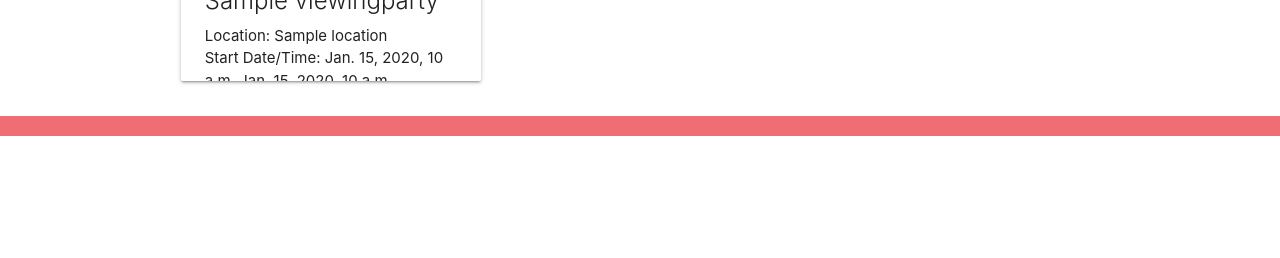
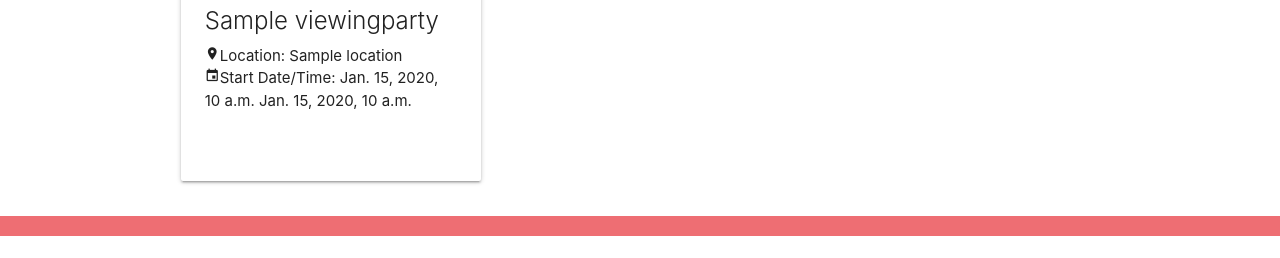
Before and after one commit to benorloff/cosmos-app, a Django app: template main_app/templates/main_app/event_detail.html in a window 1280 px wide. Shown: the part 1041-1299 px from the top of the page. Before the commit the page ends 1177 px from the top, so only its background shows below. Run offline with Django 3.2, Linux system fonts and the light colour scheme; the template is opened without the code that fills it: most values are stand-ins (such as "Sample title", 1, 10 or a date in 2020).

```diff
--- a/main_app/templates/main_app/event_detail.html
+++ b/main_app/templates/main_app/event_detail.html
@@ -26,7 +26,7 @@
       <div class="card x-large" style="width:auto">
         <div class="card-image">
           <img src="https://images.pexels.com/photos/4644812/pexels-photo-4644812.jpeg?auto=compress&cs=tinysrgb&w=1260&h=750&dpr=2" height="200px" style="background-color:black;">
-          <a class="btn-floating halfway-fab waves-effect waves-light red" href="{% url 'events_watchlist' event.id %}"><i class="material-icons">+</i></a>
+          <a class="btn-floating halfway-fab waves-effect waves-light blue" href="{% url 'events_watchlist' event.id %}"><i class="material-icons">visibility</i></a>
         </div>
         <div class="card-content">
           <div class="row">
@@ -65,15 +65,15 @@
     <div class="col m4 item-card" >
      <a href="{% url 'events_detail' event.id %}">
 
-      <div class="card small" style="width:300px">
+      <div class="card medium" style="width:300px">
         <div class="card-image">
           <img src="https://images.pexels.com/photos/4644812/pexels-photo-4644812.jpeg?auto=compress&cs=tinysrgb&w=1260&h=750&dpr=2" height="200px" style="background-color:black;">
-          <a class="btn-floating halfway-fab waves-effect waves-light red" href="{% url 'events_watchlist' event.id %}"><i class="material-icons">+</i></a>
+          <a class="btn-floating halfway-fab waves-effect waves-light blue" href="{% url 'events_watchlist' event.id %}"><i class="material-icons">visibility</i></a>
         </div>
         <div class="card-content">
             <span class="card-title">{{ viewingparty.name }}</span>
-            <p>Location: {{ viewingparty.location }}</p>
-            <p>Start Date/Time: {{ viewingparty.start_date }} {{ viewingparty.start_time }} </p>
+            <p><i class="tiny material-icons">place</i>Location: {{ viewingparty.location }}</p>
+            <p><i class="tiny material-icons">event</i>Start Date/Time: {{ viewingparty.start_date }} {{ viewingparty.start_time }} </p>
         </div>
       </div>
       <!-- else statement here for no viewing parties if user is not attendint parties -->
```
